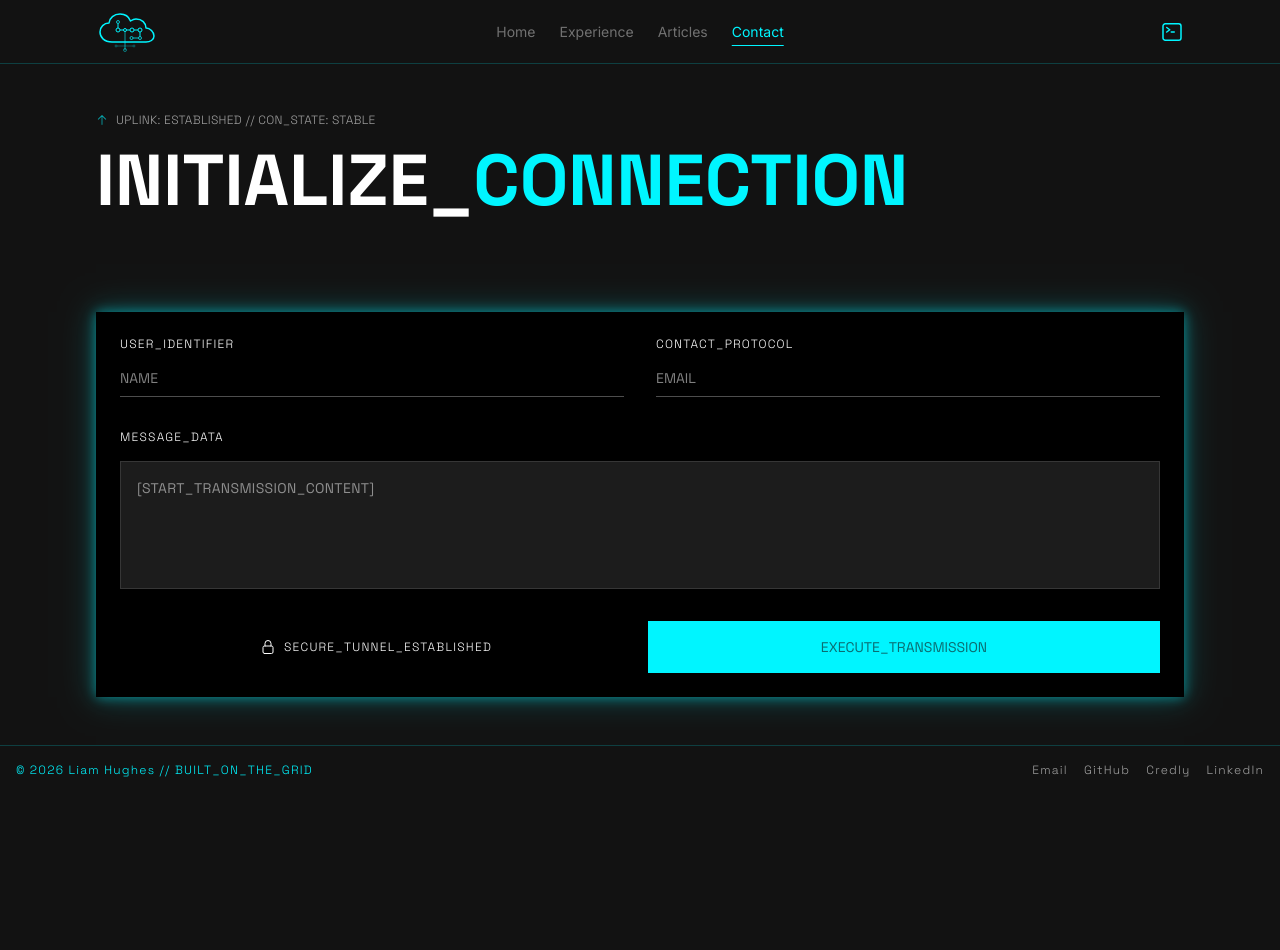
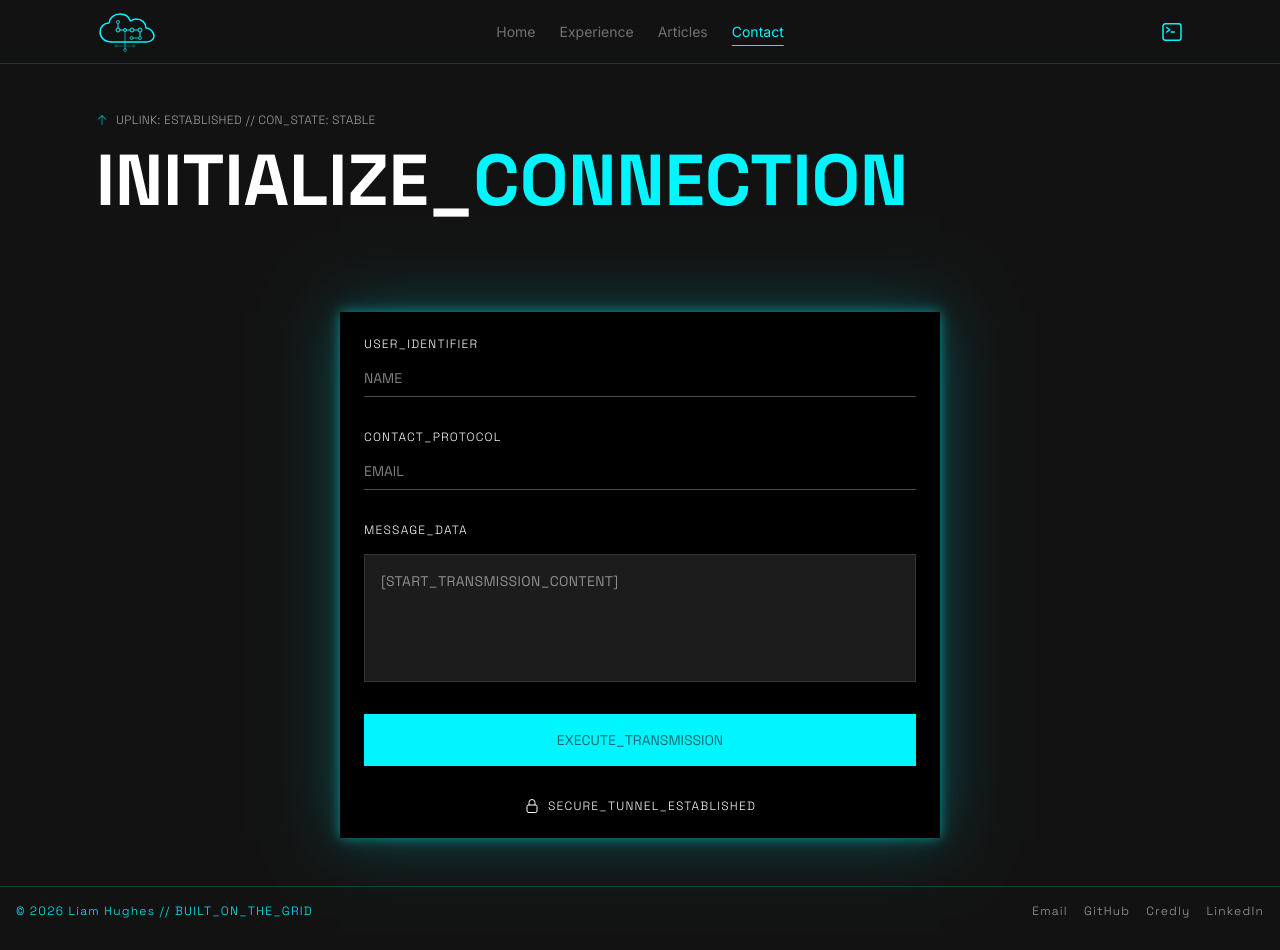
Before and after one commit to darkcl0ud/personal-website-v2, a React (Vite) app: page /contact in a window 1280 px wide. Before the commit the page ends 809 px from the top, so only its background shows below. Built offline with nearby package versions, Linux system fonts and the light colour scheme.

Commit message:
style(contact): form box kept small on desktop and increased glow

```diff
--- a/src/components/ContactForm.tsx
+++ b/src/components/ContactForm.tsx
@@ -5,8 +5,7 @@ import Button from "../ui/Button";
 export default function ContactForm() {
     return (
         <Section>
-            <form className="bg-black p-6 shadow-[0_0_12px_theme(colors.primary.100/50%),0_0_32px_theme(colors.primary.100/25%)] flex flex-col gap-8 font-label">
-                <div className="flex md:flex-row flex-col gap-8">
+            <form className="bg-black p-6 shadow-[0_0_12px_theme(colors.primary.100/50%),0_0_64px_theme(colors.primary.100/25%)] flex flex-col gap-8 font-label max-w-[600px] mx-auto">
                 <div className="flex flex-col gap-4 w-full">
                     <label htmlFor="name" className="text-white font-extralight tracking-widest text-xs">USER_IDENTIFIER</label>
                     <input type="text" id="name" className="bg-transparent border-0 border-b-1 border-white/30 focus:outline-none focus:border-primary-100 text-white text-sm pb-2" placeholder="NAME" />
@@ -15,17 +14,16 @@ export default function ContactForm() {
                     <label htmlFor="email" className="text-white font-extralight tracking-widest text-xs">CONTACT_PROTOCOL</label>
                     <input type="email" id="email" className="bg-transparent border-0 border-b-1 border-white/30 focus:outline-none focus:border-primary-100 text-white text-sm pb-2" placeholder="EMAIL" />
                 </div>
-                </div>
                 <div className="flex flex-col gap-4 w-full">
                     <label htmlFor="message" className="text-white font-extralight tracking-widest text-xs">MESSAGE_DATA</label>
                     <textarea id="message" className="border-1 border-tertiary-100/20 focus:outline-none focus:border-primary-100 text-white text-sm p-4 bg-neutral-500 tracking-wide resize-none h-32" placeholder="[START_TRANSMISSION_CONTENT]" />
                 </div>
-                <div className="flex flex-col-reverse md:grid md:grid-cols-[1fr_1fr] gap-8 md:gap-4 items-center justify-between">
+                <div className="grid grid-cols-1 gap-8 items-center justify-between">
+                    <Button>EXECUTE_TRANSMISSION</Button>
                     <span className="flex flex-row items-center gap-2 justify-center">
                         <LockClosedIcon className="w-4 h-4 text-white" />
                         <p className="text-white font-extralight tracking-widest text-xs">SECURE_TUNNEL_ESTABLISHED</p>
                     </span>
-                    <Button>EXECUTE_TRANSMISSION</Button>
                 </div>
             </form>
         </Section>
```
Lines whose indentation alone changed are shown as unchanged.
